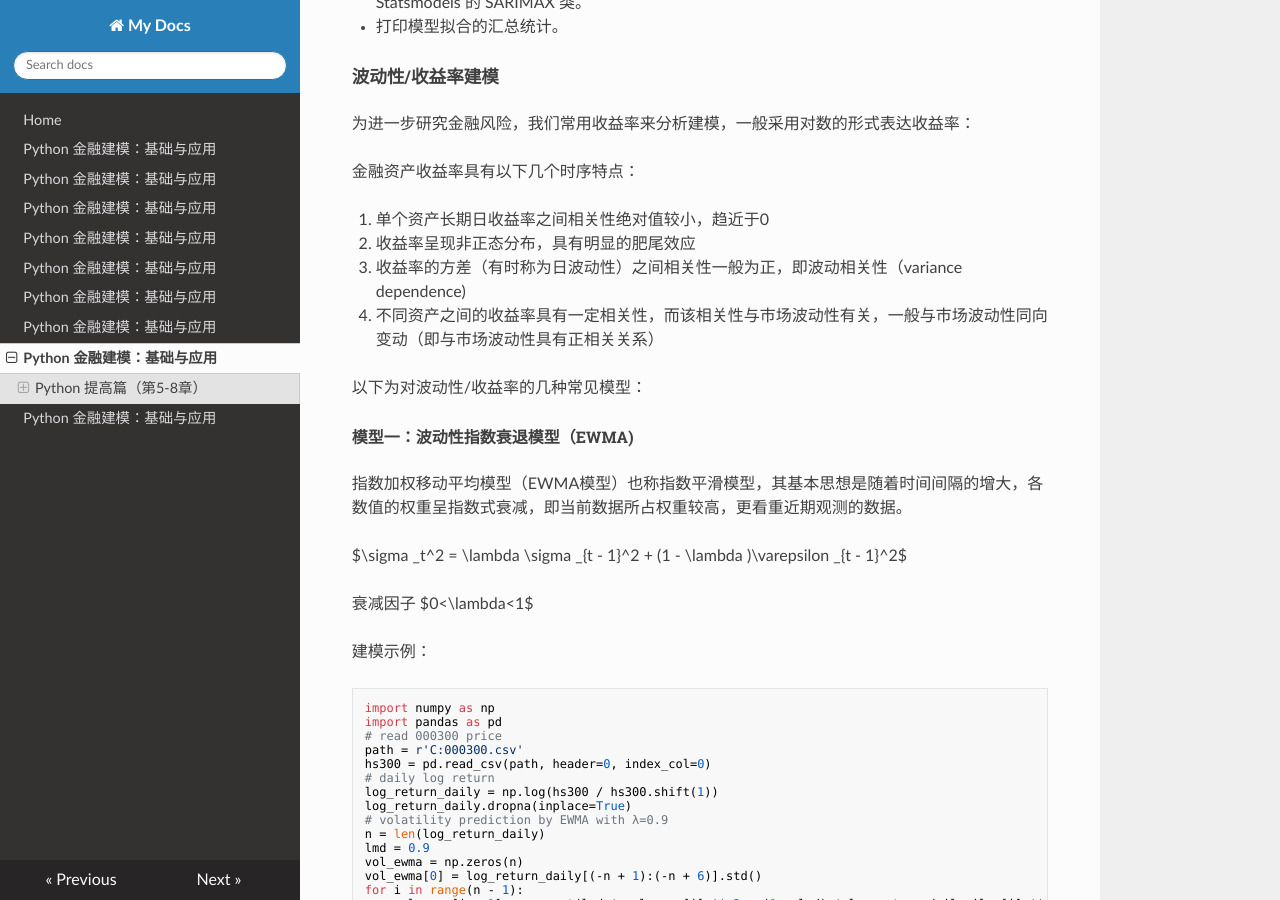
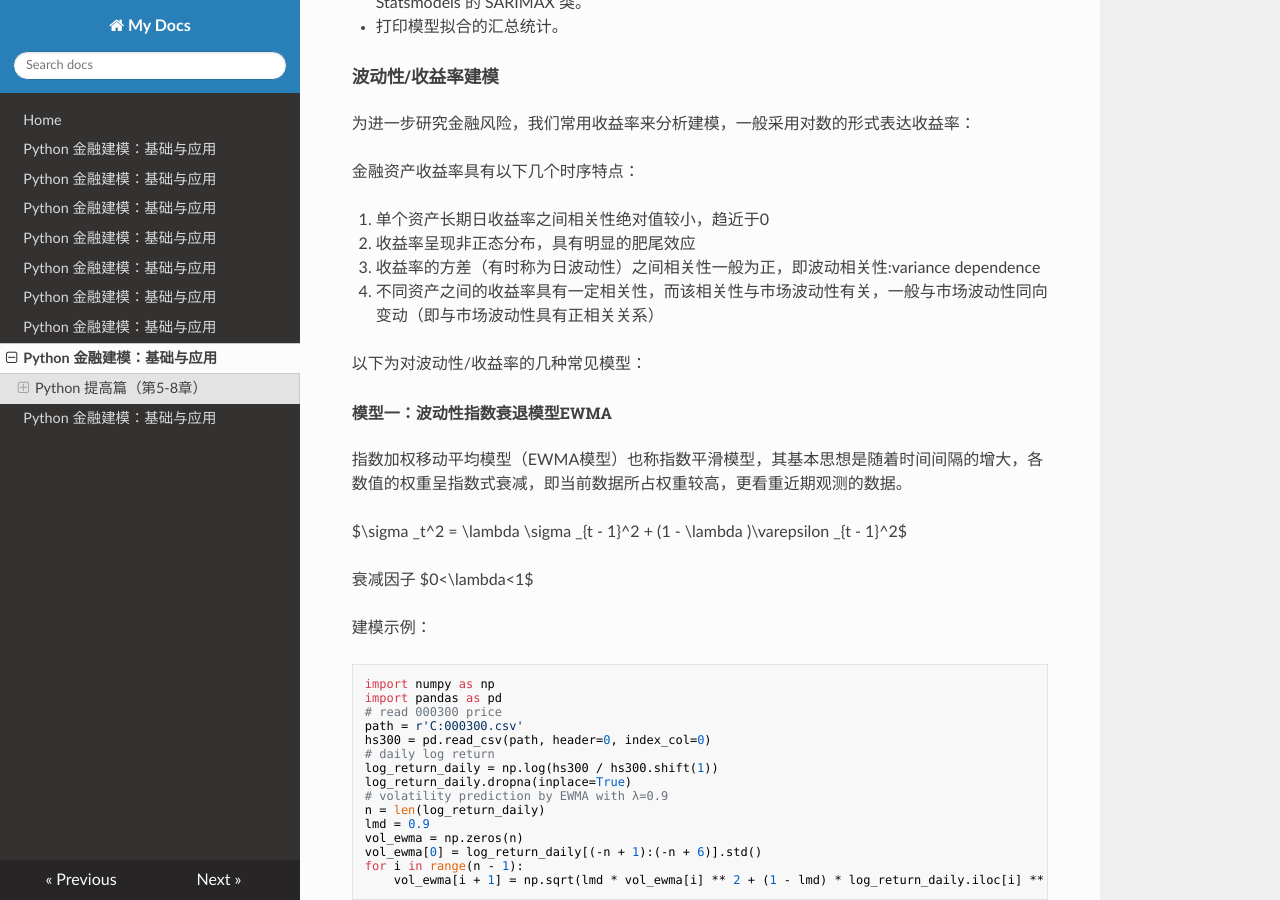
Before and after one commit to sihtyh/draft_textbook, an MkDocs documentation site: the page built from docs/draft_chapter8.md, in a window 1280 px wide and 900 px high, scrolled down 3713 px. Built offline with MkDocs 1.6.1, drawn with Linux system fonts in a browser that asks for light colours; nearby versions of some CDN libraries.

Commit message:
Add files via upload

```diff
--- a/docs/draft_chapter8.md
+++ b/docs/draft_chapter8.md
@@ -193,12 +193,12 @@ print(result.summary())
 
 1. 单个资产长期日收益率之间相关性绝对值较小，趋近于0
 2. 收益率呈现非正态分布，具有明显的肥尾效应
-3. 收益率的方差（有时称为日波动性）之间相关性一般为正，即波动相关性（variance dependence)
+3. 收益率的方差（有时称为日波动性）之间相关性一般为正，即波动相关性:variance dependence
 4. 不同资产之间的收益率具有一定相关性，而该相关性与市场波动性有关，一般与市场波动性同向变动（即与市场波动性具有正相关关系）
 
 以下为对波动性/收益率的几种常见模型：
 
-###### 模型一：波动性指数衰退模型（EWMA)
+###### 模型一：波动性指数衰退模型EWMA
 
 指数加权移动平均模型（EWMA模型）也称指数平滑模型，其基本思想是随着时间间隔的增大，各数值的权重呈指数式衰减，即当前数据所占权重较高，更看重近期观测的数据。
 
```
